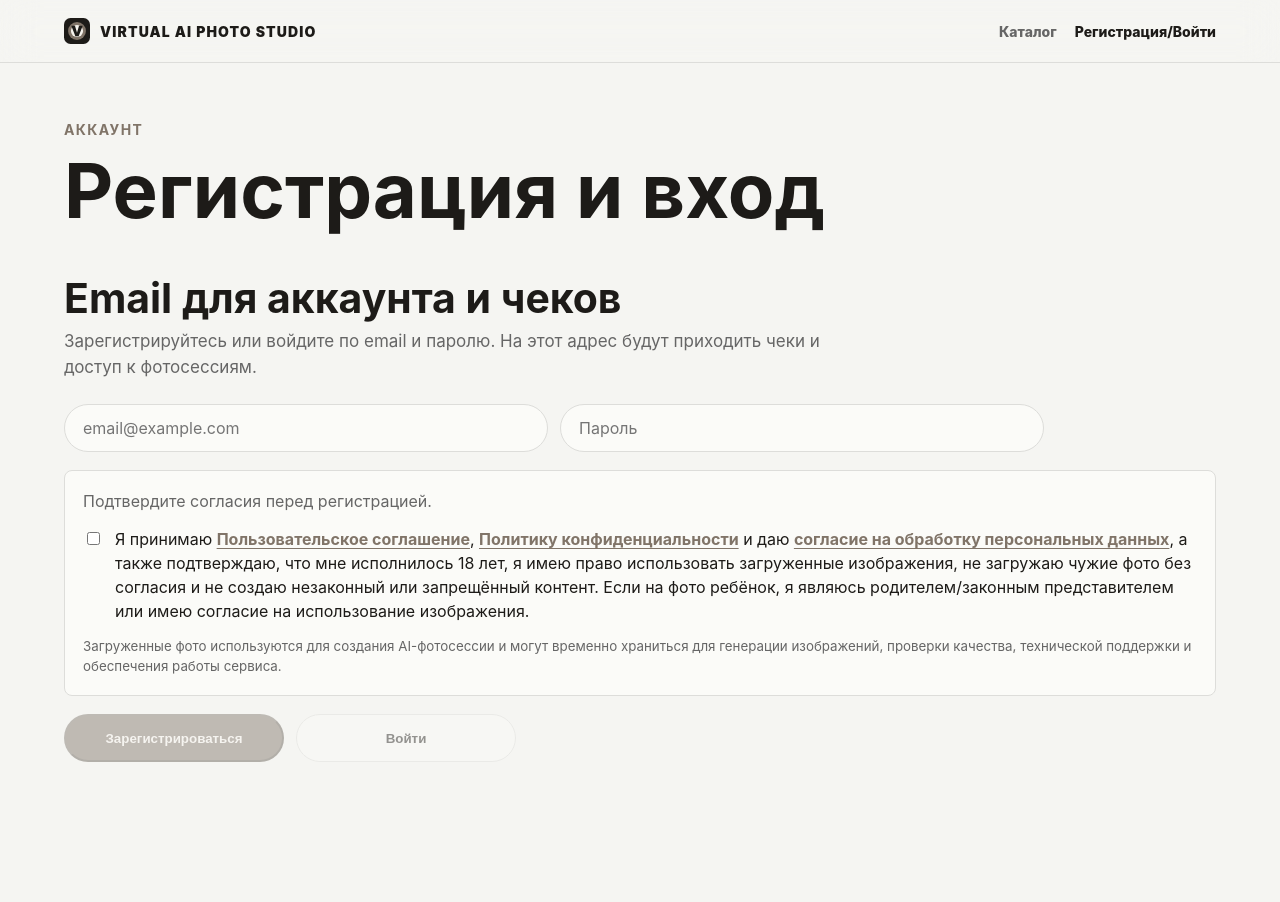
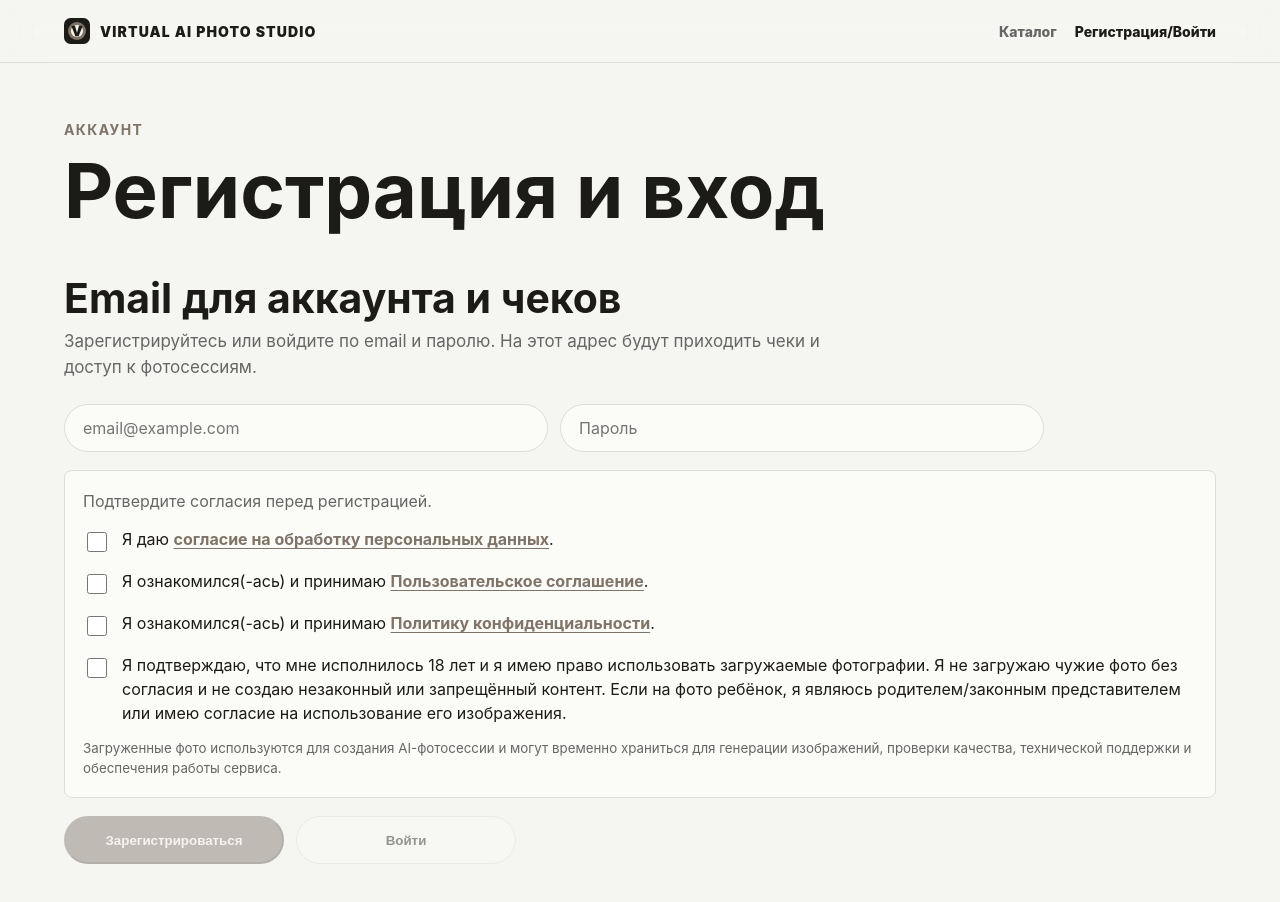
Before and after one commit to kgalanov2020-oss/-Virtual-AI-Photo-Studio, a Next.js app in the folder apps/web/: page /login in a window 1280 px wide. Shown: the top 902 px of the page. Before the commit the page ends 830 px from the top, so only its background shows below. Built offline with nearby package versions, Linux system fonts and the light colour scheme; no server answers.

Commit message:
Split consent checkboxes and update agreement

```diff
--- a/apps/web/package.json
+++ b/apps/web/package.json
@@ -9,6 +9,7 @@
     "test:payments": "node --test src/lib/payment-attempt-orchestrator.test.mjs src/lib/payment-return-polling.test.mjs src/lib/payment-schema-security.test.mjs src/lib/yookassa-verification.test.mjs",
     "test:marketing": "node --test src/lib/marketing-attribution.test.mjs src/lib/yandex-metrika.test.mjs",
     "test:assets": "node --test src/lib/static-assets.test.mjs",
+    "test:consents": "node --test src/lib/consent-flow.test.mjs",
     "test:uploads": "node --test src/lib/selfie-upload.test.mjs"
   },
   "dependencies": {
--- a/apps/web/src/app/api/profile/route.ts
+++ b/apps/web/src/app/api/profile/route.ts
@@ -2,6 +2,13 @@ import { NextRequest, NextResponse } from "next/server";
 import { createSupabaseAdminClient } from "@/lib/supabase";
 
 export const runtime = "nodejs";
+
+type ConsentPayload = {
+  legalTerms?: boolean;
+  privacy?: boolean;
+  personalData?: boolean;
+  photoRights?: boolean;
+};
 
 export async function POST(request: NextRequest) {
   try {
@@ -10,7 +17,9 @@ export async function POST(request: NextRequest) {
       return NextResponse.json({ error: "Сначала войдите в аккаунт." }, { status: 401 });
     }
 
-    const body = (await request.json().catch(() => ({}))) as { acceptConsents?: boolean };
+    const body = (await request.json().catch(() => ({}))) as {
+      consents?: ConsentPayload;
+    };
     const supabase = createSupabaseAdminClient();
     const { data: userData, error: userError } = await supabase.auth.getUser(token);
     const user = userData.user;
@@ -20,12 +29,38 @@ export async function POST(request: NextRequest) {
     }
 
     const now = new Date().toISOString();
-    const consentFields = body.acceptConsents
+    const hasConsentSubmission = body.consents !== undefined;
+    if (
+      hasConsentSubmission &&
+      (body.consents?.legalTerms !== true ||
+        body.consents.privacy !== true ||
+        body.consents.personalData !== true ||
+        body.consents.photoRights !== true)
+    ) {
+      return NextResponse.json(
+        { error: "Подтвердите каждое обязательное согласие отдельно." },
+        { status: 400 },
+      );
+    }
+
+    const { data: existingProfile, error: existingProfileError } = await supabase
+      .from("user_profiles")
+      .select(
+        "legal_terms_accepted_at, privacy_accepted_at, personal_data_accepted_at, photo_rights_accepted_at",
+      )
+      .eq("user_id", user.id)
+      .maybeSingle();
+
+    if (existingProfileError) {
+      throw new Error(existingProfileError.message);
+    }
+
+    const consentFields = hasConsentSubmission
       ? {
-          legal_terms_accepted_at: now,
-          privacy_accepted_at: now,
-          personal_data_accepted_at: now,
-          photo_rights_accepted_at: now,
+          legal_terms_accepted_at: existingProfile?.legal_terms_accepted_at ?? now,
+          privacy_accepted_at: existingProfile?.privacy_accepted_at ?? now,
+          personal_data_accepted_at: existingProfile?.personal_data_accepted_at ?? now,
+          photo_rights_accepted_at: existingProfile?.photo_rights_accepted_at ?? now,
         }
       : {};
     const { data: profile, error: profileError } = await supabase
--- a/apps/web/src/app/globals.css
+++ b/apps/web/src/app/globals.css
@@ -3263,14 +3263,18 @@ h1 {
 
 .consent-option {
   align-items: flex-start;
-  cursor: pointer;
+  cursor: default;
   display: flex;
   gap: 12px;
   line-height: 1.5;
 }
 
 .consent-option input {
+  accent-color: var(--accent);
+  flex: 0 0 auto;
+  height: 20px;
   margin-top: 5px;
+  width: 20px;
 }
 
 .legal-page {
--- a/apps/web/src/app/login/page.tsx
+++ b/apps/web/src/app/login/page.tsx
@@ -11,6 +11,20 @@ import { trackVkGoal } from "@/lib/vk-pixel";
 import { trackYandexGoal } from "@/lib/yandex-metrika";
 
 const defaultNextPath = "/#studios";
+
+type ConsentState = {
+  legalTerms: boolean;
+  privacy: boolean;
+  personalData: boolean;
+  photoRights: boolean;
+};
+
+const emptyConsentState: ConsentState = {
+  legalTerms: false,
+  privacy: false,
+  personalData: false,
+  photoRights: false,
+};
 
 function sanitizeNext(value: string | null) {
   if (!value || !value.startsWith("/") || value.startsWith("//")) return defaultNextPath;
@@ -47,7 +61,7 @@ function formatAuthError(error: unknown) {
 export default function LoginPage() {
   const [email, setEmail] = useState("");
   const [password, setPassword] = useState("");
-  const [consentsAccepted, setConsentsAccepted] = useState(false);
+  const [consents, setConsents] = useState<ConsentState>(emptyConsentState);
   const [user, setUser] = useState<User | null>(null);
   const [profile, setProfile] = useState<UserProfile | null>(null);
   const [nextPath, setNextPath] = useState(defaultNextPath);
@@ -61,6 +75,7 @@ export default function LoginPage() {
       profile.personal_data_accepted_at &&
       profile.photo_rights_accepted_at,
   );
+  const allConsentsAccepted = Object.values(consents).every(Boolean);
   const shouldShowConsents = !user || !storedConsentsAccepted;
 
   useEffect(() => {
@@ -106,8 +121,15 @@ export default function LoginPage() {
       throw profileError;
     }
 
-    setProfile(data ?? null);
-    return data ?? null;
+    const nextProfile = data ?? null;
+    setProfile(nextProfile);
+    setConsents((current) => ({
+      legalTerms: current.legalTerms || Boolean(nextProfile?.legal_terms_accepted_at),
+      privacy: current.privacy || Boolean(nextProfile?.privacy_accepted_at),
+      personalData: current.personalData || Boolean(nextProfile?.personal_data_accepted_at),
+      photoRights: current.photoRights || Boolean(nextProfile?.photo_rights_accepted_at),
+    }));
+    return nextProfile;
   }
 
   async function saveProfileConsents(nextUser: User) {
@@ -125,7 +147,7 @@ export default function LoginPage() {
         authorization: `Bearer ${token}`,
         "content-type": "application/json",
       },
-      body: JSON.stringify({ acceptConsents: true }),
+      body: JSON.stringify({ consents }),
     });
     const payload = (await response.json()) as { error?: string; profile?: UserProfile };
     if (!response.ok || !payload.profile) {
@@ -149,8 +171,8 @@ export default function LoginPage() {
       return;
     }
 
-    if (!consentsAccepted) {
-      setError("Перед регистрацией нужно принять документы сервиса и подтвердить права на фото.");
+    if (!allConsentsAccepted) {
+      setError("Перед регистрацией отметьте каждое обязательное согласие отдельно.");
       return;
     }
 
@@ -242,7 +264,7 @@ export default function LoginPage() {
   }
 
   async function saveConsentsAndContinue() {
-    if (!user || !consentsAccepted || isSubmitting) return;
+    if (!user || !allConsentsAccepted || isSubmitting) return;
 
     setError("");
     setMessage("");
@@ -267,6 +289,11 @@ export default function LoginPage() {
     await supabase.auth.signOut();
     setUser(null);
     setProfile(null);
+    setConsents(emptyConsentState);
+  }
+
+  function updateConsent(key: keyof ConsentState, checked: boolean) {
+    setConsents((current) => ({ ...current, [key]: checked }));
   }
 
   return (
@@ -317,7 +344,7 @@ export default function LoginPage() {
               ) : (
                 <button
                   className="button button-primary"
-                  disabled={isSubmitting || !consentsAccepted}
+                  disabled={isSubmitting || !allConsentsAccepted}
                   onClick={saveConsentsAndContinue}
                   type="button"
                 >
@@ -349,8 +376,12 @@ export default function LoginPage() {
         )}
 
         {shouldShowConsents ? (
-          <div className="legal-consent-panel">
-            <p>
+          <div
+            aria-labelledby="consent-heading"
+            className="legal-consent-panel"
+            role="group"
+          >
+            <p id="consent-heading">
               {user
                 ? "Подтвердите согласия один раз. Мы сохраним их в профиле."
                 : "Подтвердите согласия перед регистрацией."}
@@ -358,28 +389,64 @@ export default function LoginPage() {
 
             <label className="consent-option">
               <input
-                checked={consentsAccepted}
-                disabled={isSubmitting}
-                onChange={(event) => setConsentsAccepted(event.target.checked)}
+                checked={consents.personalData}
+                disabled={isSubmitting || Boolean(profile?.personal_data_accepted_at)}
+                onChange={(event) => updateConsent("personalData", event.target.checked)}
                 type="checkbox"
               />
               <span>
-                Я принимаю{" "}
-                <Link href="/oferta" target="_blank">
+                Я даю{" "}
+                <Link href="/personal-data-consent" rel="noreferrer" target="_blank">
+                  согласие на обработку персональных данных
+                </Link>
+                .
+              </span>
+            </label>
+
+            <label className="consent-option">
+              <input
+                checked={consents.legalTerms}
+                disabled={isSubmitting || Boolean(profile?.legal_terms_accepted_at)}
+                onChange={(event) => updateConsent("legalTerms", event.target.checked)}
+                type="checkbox"
+              />
+              <span>
+                Я ознакомился(-ась) и принимаю{" "}
+                <Link href="/oferta" rel="noreferrer" target="_blank">
                   Пользовательское соглашение
                 </Link>
-                ,{" "}
-                <Link href="/privacy" target="_blank">
+                .
+              </span>
+            </label>
+
+            <label className="consent-option">
+              <input
+                checked={consents.privacy}
+                disabled={isSubmitting || Boolean(profile?.privacy_accepted_at)}
+                onChange={(event) => updateConsent("privacy", event.target.checked)}
+                type="checkbox"
+              />
+              <span>
+                Я ознакомился(-ась) и принимаю{" "}
+                <Link href="/privacy" rel="noreferrer" target="_blank">
                   Политику конфиденциальности
-                </Link>{" "}
-                и даю{" "}
-                <Link href="/personal-data-consent" target="_blank">
-                  согласие на обработку персональных данных
                 </Link>
-                , а также подтверждаю, что мне исполнилось 18 лет, я имею право использовать
-                загруженные изображения, не загружаю чужие фото без согласия и не создаю
+                .
+              </span>
+            </label>
+
+            <label className="consent-option">
+              <input
+                checked={consents.photoRights}
+                disabled={isSubmitting || Boolean(profile?.photo_rights_accepted_at)}
+                onChange={(event) => updateConsent("photoRights", event.target.checked)}
+                type="checkbox"
+              />
+              <span>
+                Я подтверждаю, что мне исполнилось 18 лет и я имею право использовать
+                загружаемые фотографии. Я не загружаю чужие фото без согласия и не создаю
                 незаконный или запрещённый контент. Если на фото ребёнок, я являюсь
-                родителем/законным представителем или имею согласие на использование
+                родителем/законным представителем или имею согласие на использование его
                 изображения.
               </span>
             </label>
@@ -396,7 +463,7 @@ export default function LoginPage() {
           <div className="auth-actions auth-actions-after-consent">
             <button
               className="button button-primary"
-              disabled={isSubmitting || !email.trim() || password.length < 6 || !consentsAccepted}
+              disabled={isSubmitting || !email.trim() || password.length < 6 || !allConsentsAccepted}
               onClick={register}
               type="button"
             >
@@ -404,7 +471,7 @@ export default function LoginPage() {
             </button>
             <button
               className="button button-secondary"
-              disabled={isSubmitting || !email.trim() || !password.trim() || !consentsAccepted}
+              disabled={isSubmitting || !email.trim() || !password.trim()}
               onClick={login}
               type="button"
             >
--- a/apps/web/src/app/upload/page.tsx
+++ b/apps/web/src/app/upload/page.tsx
@@ -204,7 +204,7 @@ export default function UploadPage() {
         authorization: `Bearer ${token}`,
         "content-type": "application/json",
       },
-      body: JSON.stringify({ acceptConsents: false }),
+      body: JSON.stringify({}),
     });
     const payload = (await response.json()) as { error?: string; profile?: UserProfile };
 
```
Also changed, not shown: apps/web/src/app/oferta/page.tsx (+20 -5 lines), apps/web/src/app/personal-data-consent/page.tsx (+6 -19 lines), 1 other file (tests, documents, lock files or other folders).
